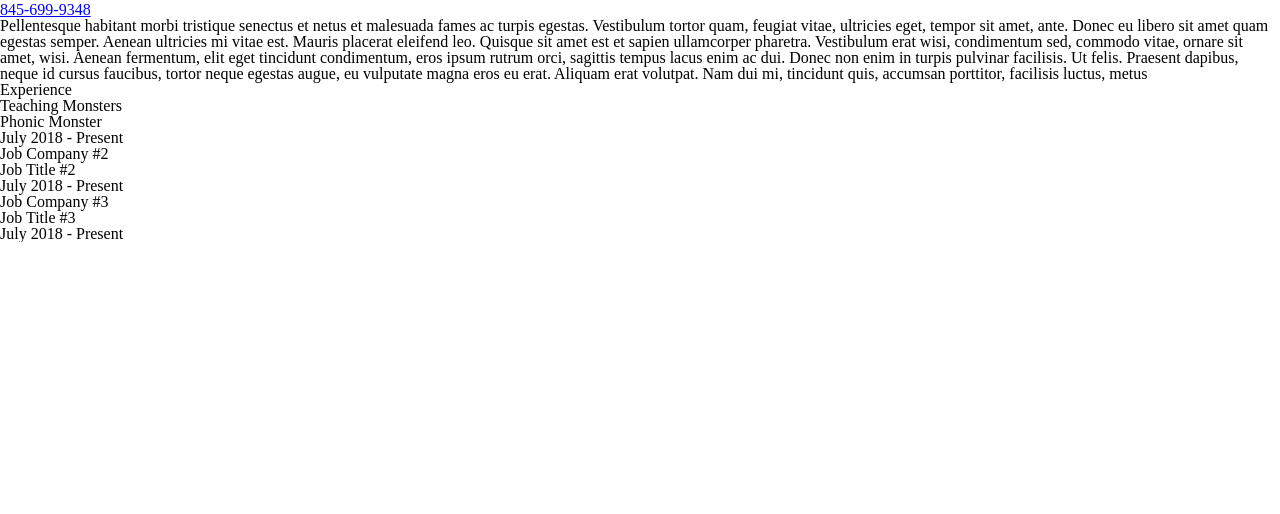
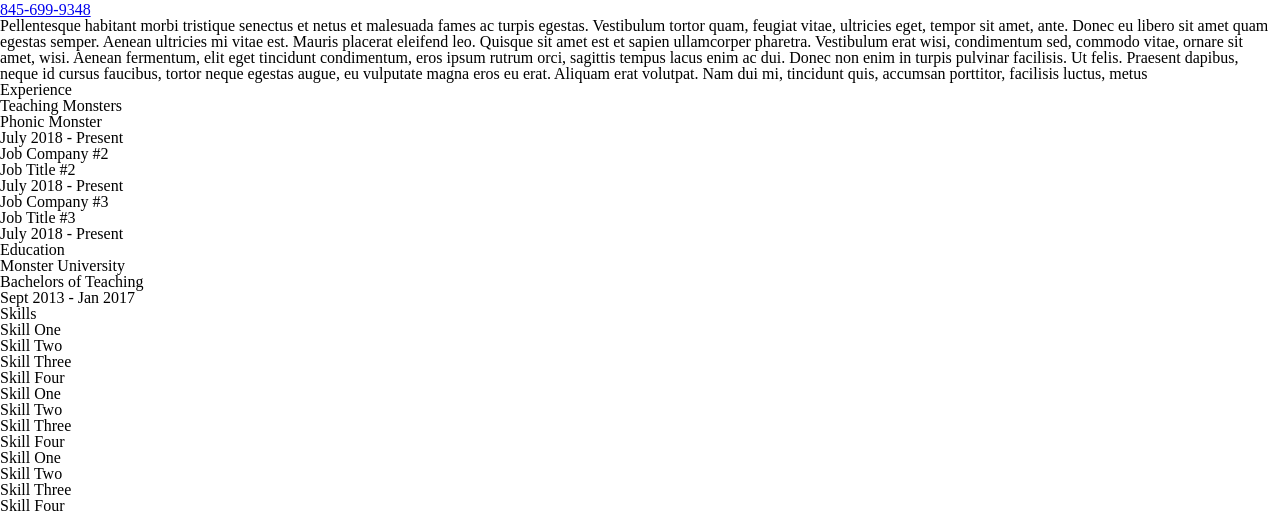
Before and after one commit to AlfyCodes/cmpt-221-labs, a Flask app: template lab2/Resume Project/templates/resume.html in a window 1280 px wide. Shown: the part 4084-4598 px from the top of the page. Before the commit the page ends 4326 px from the top, so only its background shows below. Run offline with Flask 2, Linux system fonts and the light colour scheme; the template is opened without the code that fills it, so the values that code supplies are empty; some libraries are stand-ins or nearby versions.

Commit message:
Added skill section

```diff
--- a/lab2/Resume Project/templates/resume.html
+++ b/lab2/Resume Project/templates/resume.html
@@ -93,7 +93,6 @@
             <!--Job #3-->
             <div class="job">
                 <div class="job_title_container">
-                    <!--Hello-->
                     <div>
                         <div class="job_company">Job Company #3</div>
                         <div class="job_title">Job Title #3</div>
@@ -110,6 +109,67 @@
     </section>
     <!--#Section Job Experience End#-->
 
+    <!--#Section Education Start#-->
+    <section>
+        <div class="section_title">Education</div>
+        <!--*Div Wrapper Start*-->
+        <div>
+            <!-- Education #1 -->
+            <div class="job">
+                <div class="job_title_container">
+                    <div>
+                        <div class="job_company">Monster University</div>
+                        <div class="job_title">Bachelors of Teaching</div>
+                    </div>
+                    <div>
+                        Sept 2013 - Jan 2017
+                    </div>
+                </div>
+            </div>
+            <!--Education #1 Ends-->
+        </div>
+        <!--*Div Wrapper End*-->
+
+    </section>
+    <!--#Section Education End#-->
+
+    <!--#Section Skills Start#-->
+    <section>
+
+        <div class="section_title">Skills</div>
+        <!--*Div Wrapper Start*-->
+        <div>
+            <!-- Skill #1 -->
+            <div class="skills_container">
+                <!--!!SKILL TO REMEMBER!! ul><li*4 will automatically create 4 lists*****-->
+                <ul>
+                    <li>Skill One</li>
+                    <li>Skill Two</li>
+                    <li>Skill Three</li>
+                    <li>Skill Four</li>
+                </ul>
+
+                <ul>
+                    <li>Skill One</li>
+                    <li>Skill Two</li>
+                    <li>Skill Three</li>
+                    <li>Skill Four</li>
+                </ul>
+
+                <ul>
+                    <li>Skill One</li>
+                    <li>Skill Two</li>
+                    <li>Skill Three</li>
+                    <li>Skill Four</li>
+                </ul>
+
+
+            </div>
+            <!--Skill #1 Ends-->
+        </div>
+        <!--*Div Wrapper End*-->
+    </section>
+
 
     <body>
 
```
